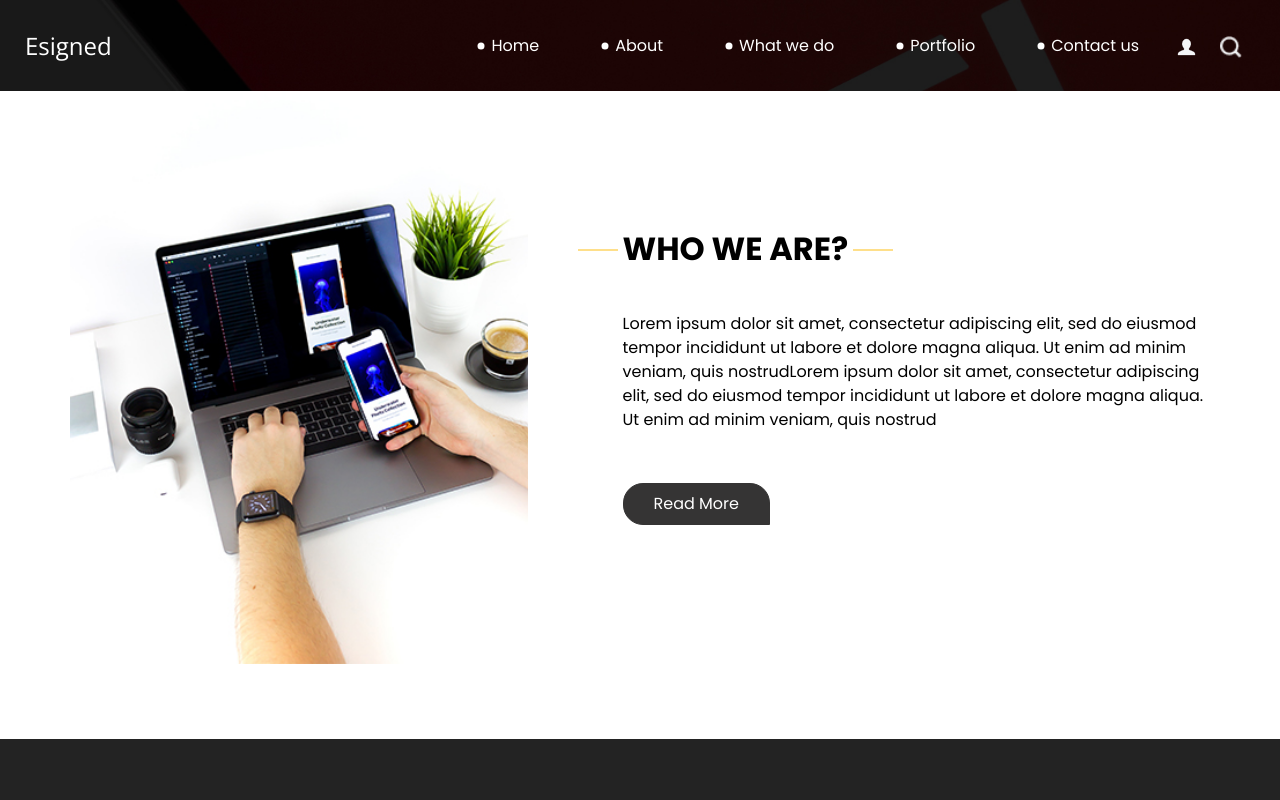
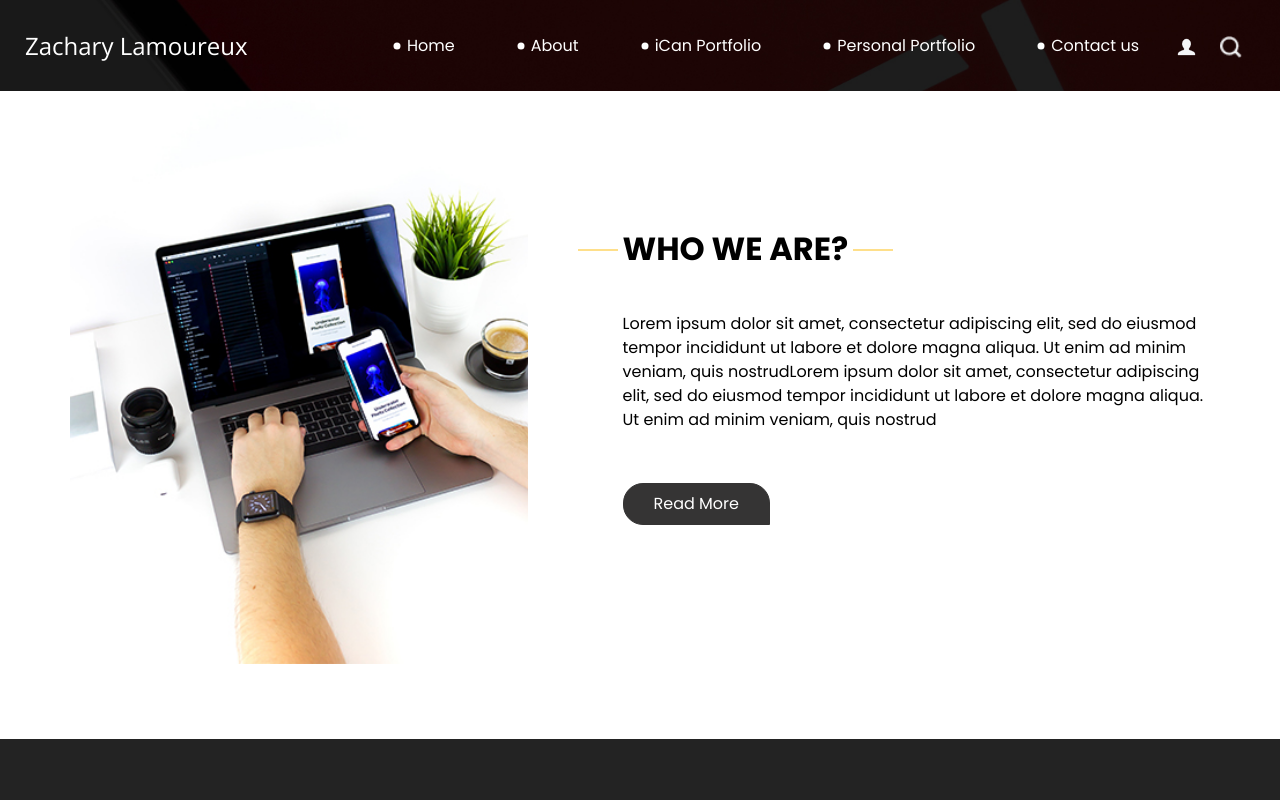
Before and after one commit to Zachlmrx/zachlmrx.github.io, a plain HTML site: page about.html in a window 1280 px wide. Shown: the top 800 px of the page. Drawn offline with nearby package versions, Linux system fonts and the light colour scheme.

Commit message:
About.html changes

```diff
--- a/about.html
+++ b/about.html
@@ -12,7 +12,7 @@
   <meta name="description" content="" />
   <meta name="author" content="" />
 
-  <title>Esigned</title>
+  <title>Zach's iCan Portfolio</title>
 
   <!-- slider stylesheet -->
   <!-- slider stylesheet -->
@@ -37,7 +37,7 @@
         <nav class="navbar navbar-expand-lg custom_nav-container pt-3">
           <a class="navbar-brand" href="index.html">
             <span>
-              Esigned
+              Zachary Lamoureux
             </span>
           </a>
           <button class="navbar-toggler" type="button" data-toggle="collapse" data-target="#navbarSupportedContent" aria-controls="navbarSupportedContent" aria-expanded="false" aria-label="Toggle navigation">
@@ -54,10 +54,10 @@
                   <a class="nav-link" href="about.html"> About </a>
                 </li>
                 <li class="nav-item">
-                  <a class="nav-link" href="do.html"> What we do </a>
+                  <a class="nav-link" href="do.html"> iCan Portfolio </a>
                 </li>
                 <li class="nav-item">
-                  <a class="nav-link" href="portfolio.html"> Portfolio </a>
+                  <a class="nav-link" href="portfolio.html"> Personal Portfolio</a>
                 </li>
                 <li class="nav-item">
                   <a class="nav-link" href="contact.html">Contact us</a>
```
